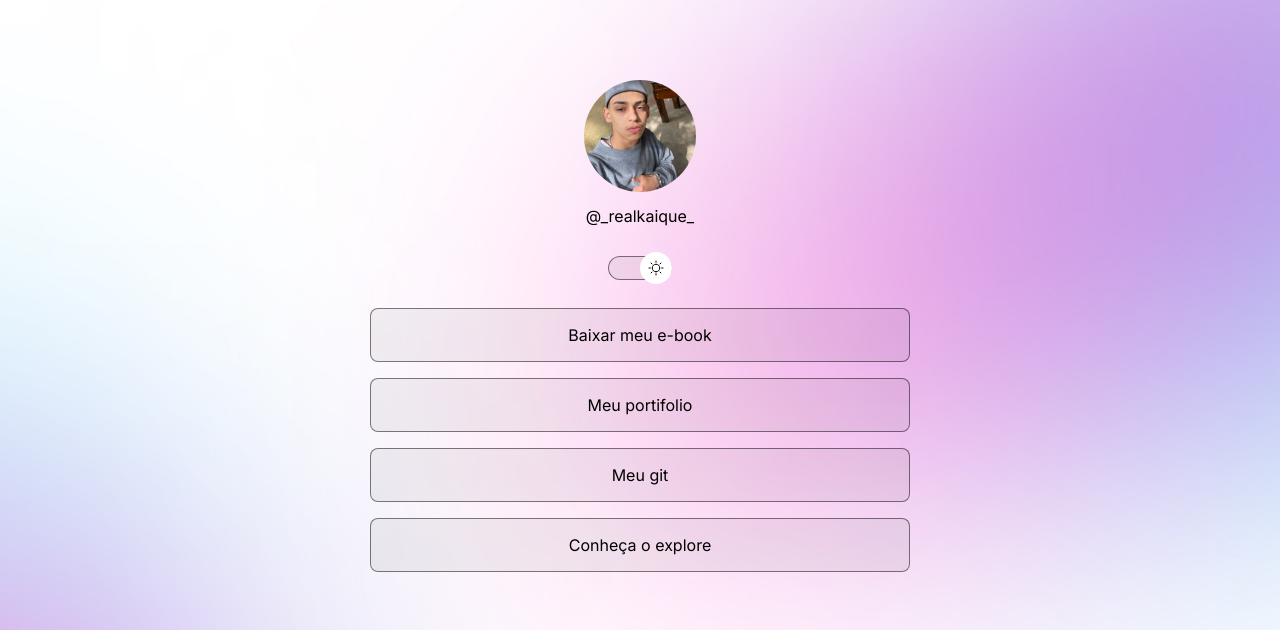
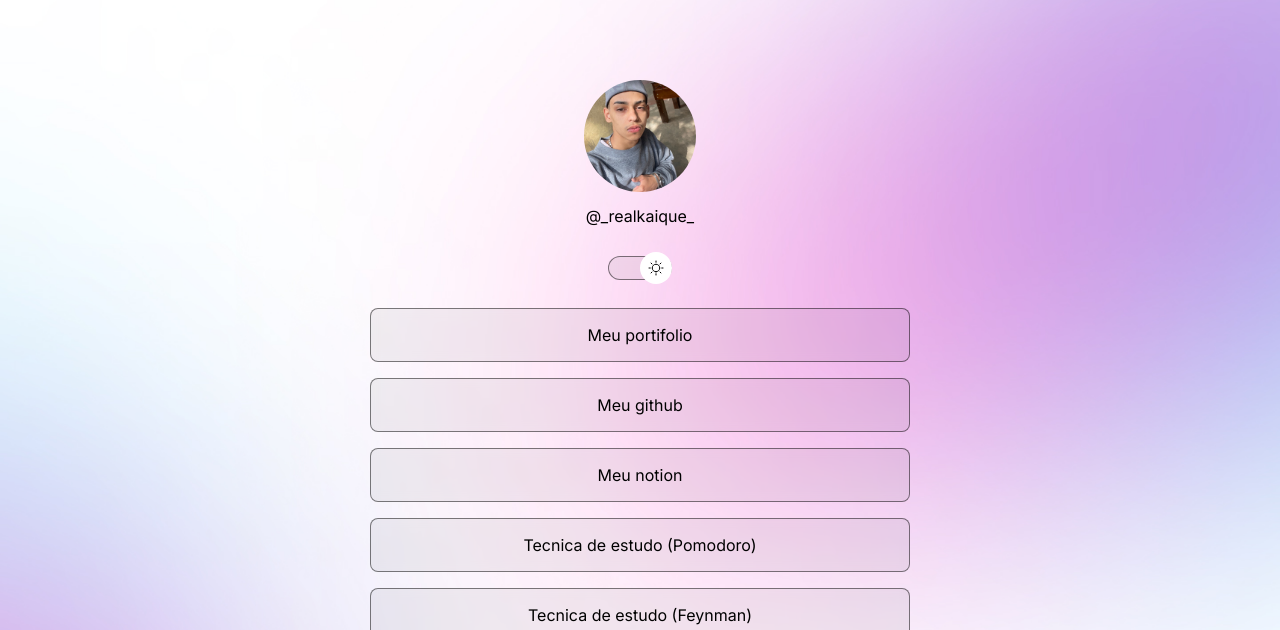
Before and after one commit to kaiqueZpriv1/Projeto-rocketSeat, a plain HTML site: page index.html in a window 1280 px wide. Shown: the top 630 px of the page. Drawn offline with nearby package versions, Linux system fonts and the light colour scheme.

Commit message:
Tecnicas de estudo

```diff
--- a/index.html
+++ b/index.html
@@ -28,19 +28,33 @@
 
       <ul>
         <li>
-          <a href="#">Baixar meu e-book</a>
+          <a href="https://portfolio-kaiquezpriv1.vercel.app/" target="_blank"
+            >Meu portifolio</a
+          >
         </li>
 
         <li>
-          <a href="#" target="_blank">Meu portifolio</a>
+          <a href="https://github.com/kaiquezpriv1" target="_blank"
+            >Meu github</a
+          >
         </li>
 
         <li>
-          <a href="#" target="_blank">Meu git</a>
+          <a
+            href="https://www.notion.so/Minha-vida-6abfcc85f4514d55b3f09209ee9bcd33"
+            >Meu notion</a
+          >
         </li>
 
         <li>
-          <a href="#">Conheça o explore</a>
+          <a href="https://pomofocus.io/app">Tecnica de estudo (Pomodoro)</a>
+        </li>
+
+        <li>
+          <a
+            href="https://ead.pucpr.br/blog/tecnica-feynman#:~:text=A%20t%C3%A9cnica%20Feynman%20%C3%A9%20uma,por%20exemplo%2C%20a%20Revolu%C3%A7%C3%A3o%20Francesa."
+            >Tecnica de estudo (Feynman)</a
+          >
         </li>
       </ul>
       <div id="social-links">
```
